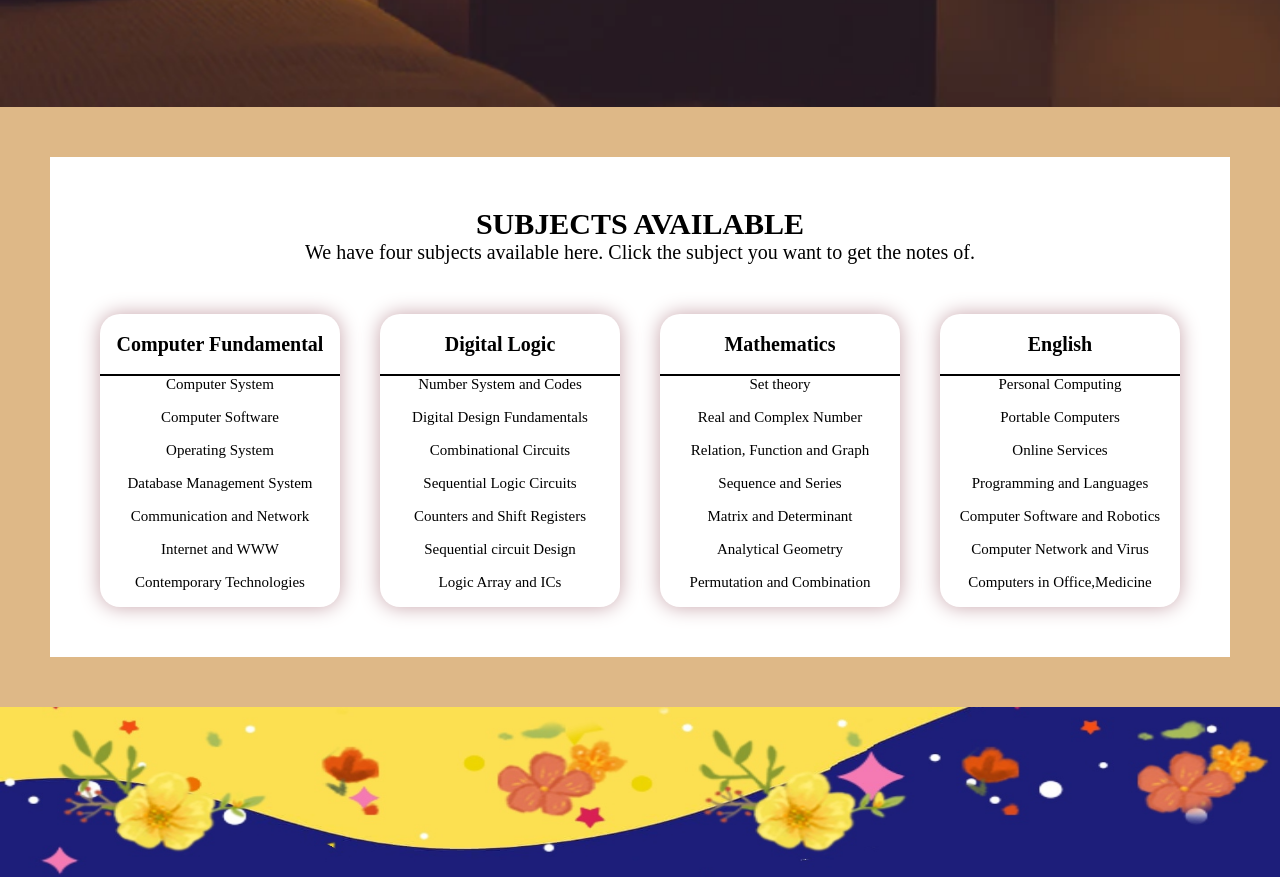
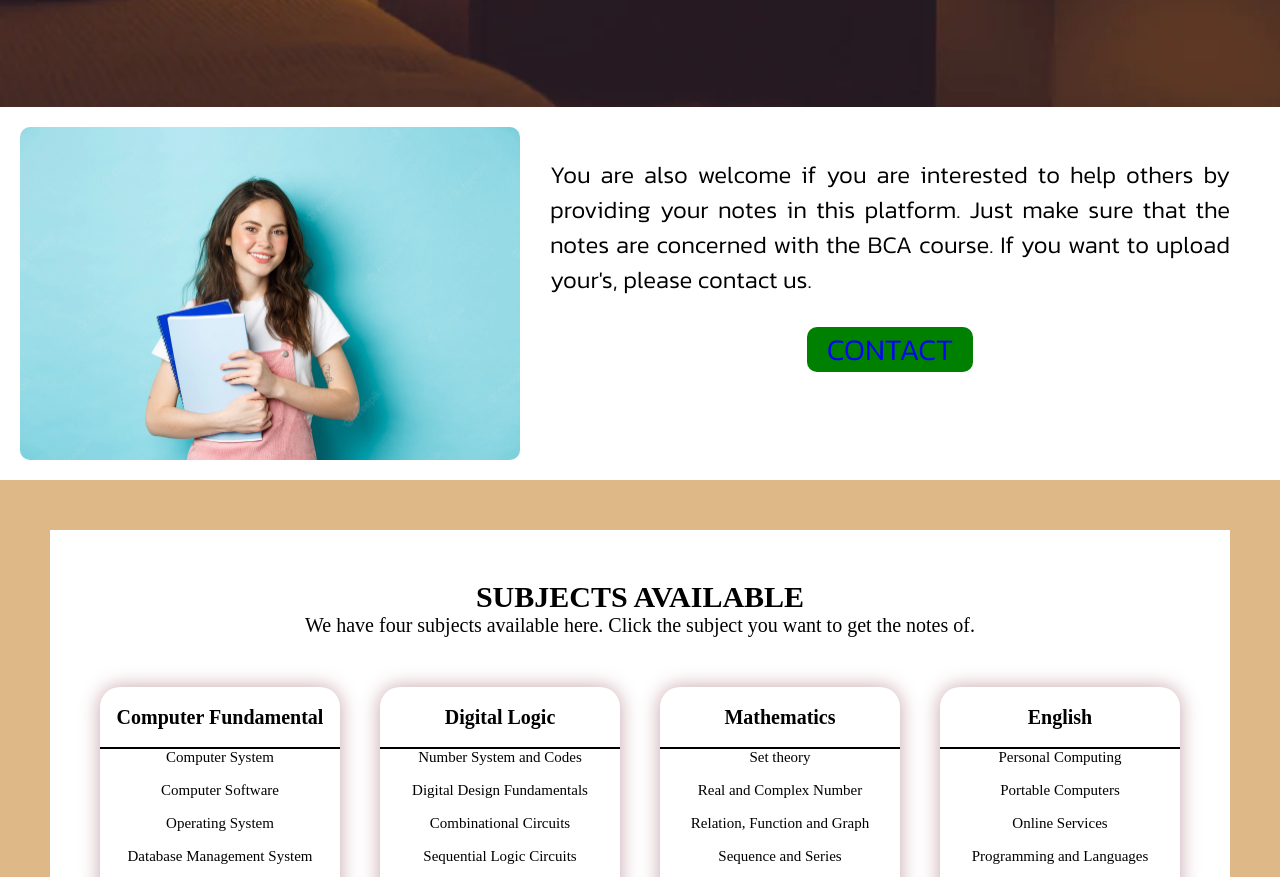
Before and after one commit to imppage/notes, a plain HTML site: page services.html in a window 1280 px wide. Shown: the part 893-1770 px from the top of the page. Drawn offline with Linux system fonts and the light colour scheme; a web font is replaced by a local one.

Commit message:
Created a section in services page to allow users to upload their notes.

```diff
--- a/services.css
+++ b/services.css
@@ -17,8 +17,34 @@
     text-align: center;
     padding-top: 2rem;
     font-family: 'Kanit', sans-serif;
-/* font-family: 'Rubik Dirt', cursive; */
-    /* font-weight: 100; */
+
+}
+.ask_for_notes{
+    display: flex;
+    margin: 2rem;
+}
+.picture{
+    /* text-align: right; */
+    width: 50rem;
+    border-radius: 1rem;
+}
+.link{
+    margin: 3rem;
+    font-size: 2.4rem;
+    text-decoration: bold;
+    font-family: 'Kanit', sans-serif;
+    text-align: justify;
+}
+.button{
+    background: green;
+    color: blue;
+    font-size: 3rem;
+    width: fit-content;
+    border-radius: 1rem;
+    padding: 0 2rem;
+    margin: 3rem auto;
+    /* text-align: center; */
+    /* align-self: center; */
 }
 
 
--- a/services.html
+++ b/services.html
@@ -86,8 +86,20 @@
             You Tube videos that will give you clear understanding on the available notes.<br> Hope you all will enjoy
             it.</p>
     </section>
+    <div class="ask_for_notes">
+        <img src="study-girl.jpg" alt="image" class="picture">
 
-
+        <div class="link">
+            <p>
+                You are also welcome if you are interested to help others by providing your notes in this platform. Just
+                make sure that the notes are concerned with the BCA course. If you want to upload your's, please contact
+                us.
+            </p>
+            <div class="button">
+                CONTACT
+            </div>
+        </div>
+    </div>
 
 
     <!-- ---------------------------------subject section------------------------------------- -->
```
Lines whose indentation alone changed are shown as unchanged.
